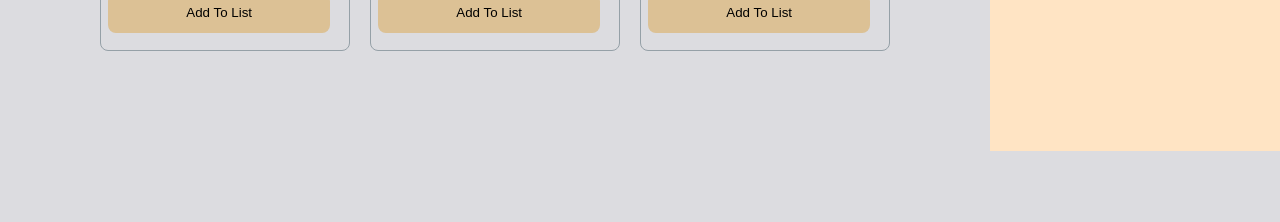
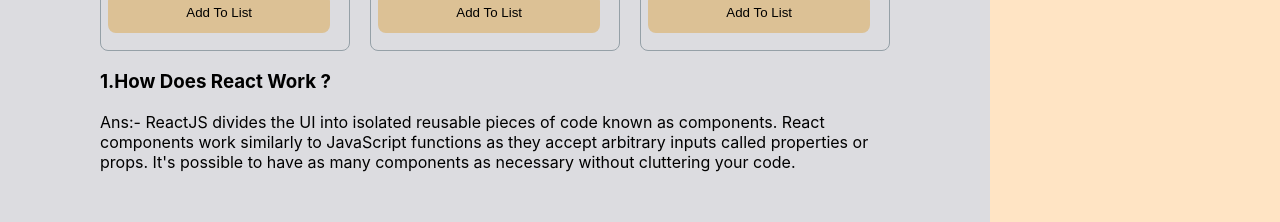
Before and after one commit to prantochandrodas/fit-active-club, a React (Create React App) app: page / in a window 1280 px wide. Shown: the part 1129-1351 px from the top of the page. Before the commit the page ends 1280 px from the top, so only its background shows below. Built offline with nearby package versions, Linux system fonts and the light colour scheme.

Commit message:
add quecation 1

```diff
--- a/src/App.js
+++ b/src/App.js
@@ -2,6 +2,7 @@ import logo from './logo.svg';
 import './App.css';
 
 import Main from './component/Main/Main';
+// import Quecation from './component/Quecation/Quecation';
 
 
 function App() {
@@ -9,6 +10,7 @@ function App() {
     <div className='app-bg'>
 
       <Main></Main>
+
     </div>
   );
 }
--- a/src/component/Main/Main.js
+++ b/src/component/Main/Main.js
@@ -3,10 +3,11 @@ import { FontAwesomeIcon } from '@fortawesome/react-fontawesome';
 import React, { useEffect, useState } from 'react';
 import Cart from '../Cart/Cart';
 import Details from '../Details/Details';
+import Quecation from '../Quecation/Quecation';
 import './Main.css'
 const Main = () => {
     const [carts, setCarts] = useState([]);
-    const [details,setDetails]=useState([]);
+    const [details, setDetails] = useState([]);
 
 
     useEffect(() => {
@@ -14,9 +15,9 @@ const Main = () => {
             .then(res => res.json())
             .then(data => setCarts(data))
     }, []);
-    const handelTimeDetails=(detail)=>{
+    const handelTimeDetails = (detail) => {
 
-        const newDetails=[...details,detail];
+        const newDetails = [...details, detail];
         setDetails(newDetails);
     }
     return (
@@ -33,16 +34,21 @@ const Main = () => {
                             cart={cart}
                             key={cart.id}
                             handelTimeDetails={handelTimeDetails}
-                            ></Cart>)
+                        ></Cart>)
                     }
                 </div>
+                <div>
+                    <Quecation></Quecation>
+                </div>
             </div>
+
             <div className='show-details'>
                 <Details
 
                     details={details}
                 ></Details>
             </div>
+
         </div>
     );
 };
--- /dev/null
+++ b/src/component/Quecation/Quecation.js
@@ -0,0 +1,18 @@
+import React from 'react';
+
+const Quecation = () => {
+    return (
+        <div>
+            <div>
+                <h3>1.How Does React Work ?</h3>
+                <p>Ans:- ReactJS divides the UI into isolated reusable pieces of code known as components. React components work similarly to JavaScript functions as they accept arbitrary inputs called properties or props. It's possible to have as many components as necessary without cluttering your code.</p>
+
+            </div>
+            <dir>
+                <h3></h3>
+            </dir>
+        </div>
+    );
+};
+
+export default Quecation;
```
Also changed, not shown: src/component/Header/Header.css (deleted, +0 -12 lines), src/component/Header/Header.js (deleted, +0 -15 lines), src/component/Quecation/Quecation.css (added).
